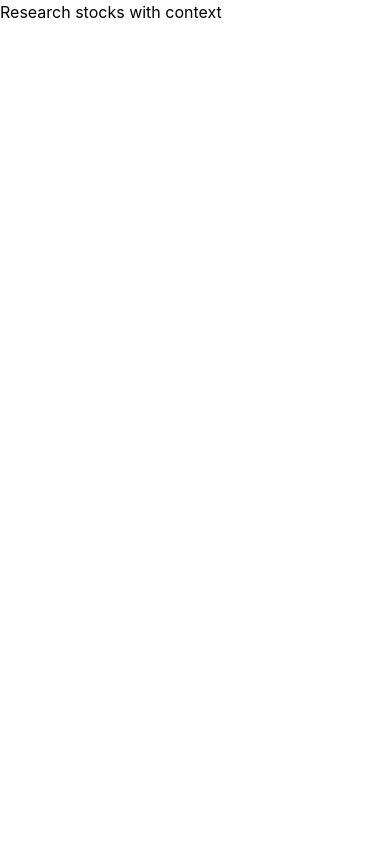
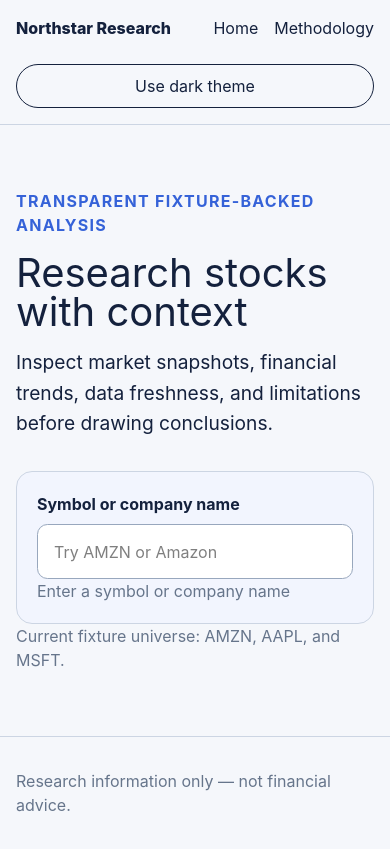
Before and after one commit to PksOck/autotrading, a Next.js app: page / in a window 390 px wide. Built offline with nearby package versions, Linux system fonts and the light colour scheme.

Commit message:
feat: add searchable responsive app shell

```diff
--- a/src/app/globals.css
+++ b/src/app/globals.css
@@ -1,9 +1,13 @@
 @import "tailwindcss";
 
 :root {
-  color-scheme: light dark;
+  color-scheme: light;
   font-family: Inter, ui-sans-serif, system-ui, sans-serif;
+  background: #f5f7fb;
+  color: #14213d;
 }
+
+:root.dark { color-scheme: dark; background: #0d1527; color: #edf3ff; }
 
 * {
   box-sizing: border-box;
@@ -13,3 +17,23 @@ body {
   margin: 0;
   min-height: 100vh;
 }
+
+a { color: inherit; }
+.app-header { display: flex; align-items: center; gap: 1.5rem; padding: 1rem max(1rem, calc((100vw - 72rem) / 2)); border-bottom: 1px solid #ccd5e3; }
+.brand { font-weight: 800; text-decoration: none; margin-right: auto; }
+.app-header nav { display: flex; gap: 1rem; }
+.theme-toggle { border: 1px solid currentColor; border-radius: 999px; background: transparent; color: inherit; padding: .55rem .85rem; }
+.page-shell { width: min(72rem, calc(100% - 2rem)); margin: 0 auto; }
+.hero { padding-block: clamp(4rem, 9vw, 8rem); }
+.eyebrow { color: #3562d8; font-weight: 750; text-transform: uppercase; letter-spacing: .08em; }
+h1 { max-width: 14ch; font-size: clamp(2.5rem, 7vw, 5.75rem); line-height: .98; margin: 1rem 0; }
+.lede { max-width: 42rem; font-size: 1.2rem; line-height: 1.6; }
+.search-panel { max-width: 44rem; margin-top: 2rem; padding: 1.25rem; border: 1px solid #ccd5e3; border-radius: 1rem; background: color-mix(in srgb, Canvas 92%, #5d83ee 8%); }
+.search-panel label { display: block; font-weight: 700; margin-bottom: .5rem; }
+.search-panel input { width: 100%; padding: .9rem 1rem; border: 1px solid #98a7bd; border-radius: .65rem; background: Canvas; color: CanvasText; font: inherit; }
+.search-help, .fixture-note { color: #66758b; }
+.search-results { list-style: none; padding: 0; margin-bottom: 0; }
+.search-results a { display: block; padding: .75rem; border-radius: .5rem; text-decoration: none; }
+.search-results a:hover { background: color-mix(in srgb, Canvas 80%, #5d83ee 20%); }
+.app-footer { padding: 2rem max(1rem, calc((100vw - 72rem) / 2)); border-top: 1px solid #ccd5e3; color: #66758b; }
+@media (max-width: 42rem) { .app-header { flex-wrap: wrap; } .theme-toggle { width: 100%; } }
--- a/src/app/layout.tsx
+++ b/src/app/layout.tsx
@@ -1,5 +1,8 @@
 import type { Metadata } from "next";
 import type { ReactNode } from "react";
+
+import { AppFooter } from "@/components/layout/app-footer";
+import { AppHeader } from "@/components/layout/app-header";
 
 import "./globals.css";
 
@@ -11,7 +14,11 @@ export const metadata: Metadata = {
 export default function RootLayout({ children }: Readonly<{ children: ReactNode }>) {
   return (
     <html lang="en">
-      <body>{children}</body>
+      <body>
+        <AppHeader />
+        {children}
+        <AppFooter />
+      </body>
     </html>
   );
 }
--- a/src/app/page.tsx
+++ b/src/app/page.tsx
@@ -1,7 +1,17 @@
+import { StockSearch } from "@/components/search/stock-search";
+import { fixtureSearchIndex } from "@/data/fixture-provider";
+
 export default function HomePage() {
   return (
-    <main>
+    <main className="page-shell hero">
+      <p className="eyebrow">Transparent fixture-backed analysis</p>
       <h1>Research stocks with context</h1>
+      <p className="lede">
+        Inspect market snapshots, financial trends, data freshness, and limitations
+        before drawing conclusions.
+      </p>
+      <StockSearch initialResults={fixtureSearchIndex} />
+      <p className="fixture-note">Current fixture universe: AMZN, AAPL, and MSFT.</p>
     </main>
   );
 }
--- /dev/null
+++ b/src/components/layout/app-footer.tsx
@@ -0,0 +1,7 @@
+export function AppFooter() {
+  return (
+    <footer className="app-footer">
+      Research information only — not financial advice.
+    </footer>
+  );
+}
--- /dev/null
+++ b/src/components/layout/app-header.tsx
@@ -0,0 +1,16 @@
+import Link from "next/link";
+
+import { ThemeToggle } from "@/components/theme/theme-toggle";
+
+export function AppHeader() {
+  return (
+    <header className="app-header">
+      <Link className="brand" href="/">Northstar Research</Link>
+      <nav aria-label="Primary navigation">
+        <Link href="/">Home</Link>
+        <Link href="/methodology">Methodology</Link>
+      </nav>
+      <ThemeToggle />
+    </header>
+  );
+}
--- /dev/null
+++ b/src/components/search/stock-search.tsx
@@ -0,0 +1,47 @@
+"use client";
+
+import Link from "next/link";
+import { useMemo, useState } from "react";
+
+import type { StockSearchResult } from "@/domain/stock";
+
+export function StockSearch({ initialResults }: { initialResults: StockSearchResult[] }) {
+  const [query, setQuery] = useState("");
+  const matches = useMemo(() => {
+    const normalized = query.trim().toLowerCase();
+    if (!normalized) return [];
+    return initialResults.filter(
+      ({ symbol, companyName }) =>
+        symbol.toLowerCase().includes(normalized) ||
+        companyName.toLowerCase().includes(normalized),
+    );
+  }, [initialResults, query]);
+
+  return (
+    <div className="search-panel">
+      <label htmlFor="stock-search">Symbol or company name</label>
+      <input
+        id="stock-search"
+        type="search"
+        value={query}
+        onChange={(event) => setQuery(event.target.value)}
+        placeholder="Try AMZN or Amazon"
+      />
+      {!query.trim() ? (
+        <p className="search-help">Enter a symbol or company name</p>
+      ) : matches.length === 0 ? (
+        <p className="search-help">No fixture matches</p>
+      ) : (
+        <ul className="search-results">
+          {matches.map((result) => (
+            <li key={result.symbol}>
+              <Link href={`/stocks/${result.symbol}`}>
+                <strong>{result.symbol}</strong> {result.companyName} · {result.exchange}
+              </Link>
+            </li>
+          ))}
+        </ul>
+      )}
+    </div>
+  );
+}
--- /dev/null
+++ b/src/components/theme/theme-toggle.tsx
@@ -0,0 +1,20 @@
+"use client";
+
+import { useState } from "react";
+
+export function ThemeToggle() {
+  const [dark, setDark] = useState(false);
+
+  function toggleTheme() {
+    const nextDark = !dark;
+    setDark(nextDark);
+    document.documentElement.classList.toggle("dark", nextDark);
+    localStorage.setItem("theme", nextDark ? "dark" : "light");
+  }
+
+  return (
+    <button type="button" className="theme-toggle" onClick={toggleTheme}>
+      {dark ? "Use light theme" : "Use dark theme"}
+    </button>
+  );
+}
--- a/src/data/fixture-provider.ts
+++ b/src/data/fixture-provider.ts
@@ -20,13 +20,13 @@ const searchIndexSchema = z.array(
 );
 
 const stockFixture = fixtureStockSchema.parse(amznFixture);
-const searchIndex = searchIndexSchema.parse(searchIndexFixture);
+export const fixtureSearchIndex = searchIndexSchema.parse(searchIndexFixture);
 
 export class FixtureMarketDataProvider implements MarketDataProvider {
   async searchStocks(query: string): Promise<StockSearchResult[]> {
     const normalizedQuery = query.trim().toLowerCase();
     if (!normalizedQuery) return [];
-    return searchIndex.filter(
+    return fixtureSearchIndex.filter(
       ({ symbol, companyName }) =>
         symbol.toLowerCase().includes(normalizedQuery) ||
         companyName.toLowerCase().includes(normalizedQuery),
--- a/src/test/setup.ts
+++ b/src/test/setup.ts
@@ -1 +1,6 @@
 import "@testing-library/jest-dom/vitest";
+
+import { cleanup } from "@testing-library/react";
+import { afterEach } from "vitest";
+
+afterEach(() => cleanup());
```
Also changed, not shown: 1 other file (tests, documents, lock files or other folders).
